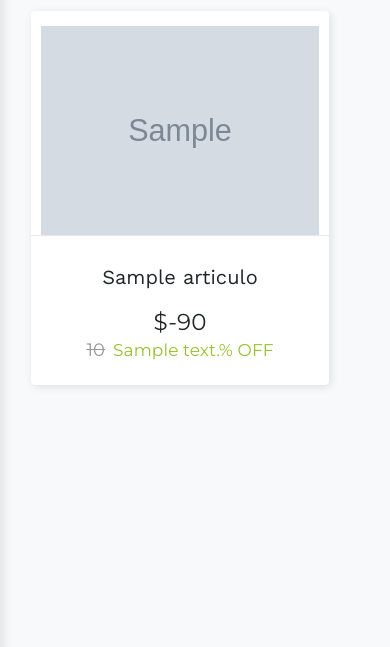
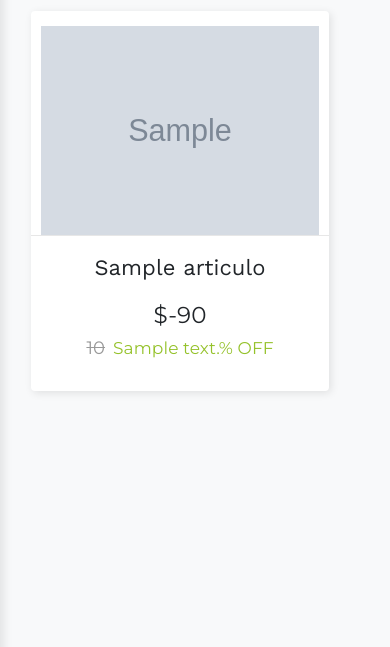
Before and after one commit to JoaquinCardonaRuiz/proyecto-final, a Flask app: template templates/eco-tienda.html in a window 390 px wide. Shown: the part 169-816 px from the top of the page. Run offline with Flask 2, Linux system fonts and the light colour scheme; the template is opened without the code that fills it: most values are stand-ins (such as "Sample title", 1, 10 or a date in 2020); grey boxes marked "Sample" are stand-in pictures; some libraries are stand-ins or nearby versions.

Commit message:
Ahora es responsive.

```diff
--- a/static/css/forms.css
+++ b/static/css/forms.css
@@ -454,20 +454,23 @@
 .price-new{
   font-family: 'Montserrat', sans-serif !important;
   font-size: 23px;
+  margin-top: 2px !important;
 }
 
 .price-old{
   font-family: 'Montserrat', sans-serif !important;
   font-size: 18px;
+  margin-top: -7px;
 }
 
 .title-wrap{
   text-align: center !important;
+  margin-top: -10px;
 }
 
 .title{
   font-family: 'Work Sans', sans-serif;
-  font-size: 20px !important;
+  font-size: 22px !important;
 }
 
 .desc{
--- a/static/js/eco-tienda.js
+++ b/static/js/eco-tienda.js
@@ -0,0 +1,18 @@
+$( window ).resize(function() {
+    cambia_ancho_tarjetas();
+    //alert($( window ).width());
+});
+
+function cambia_ancho_tarjetas(){
+    if ($( window ).width() > 1440){
+        $(".card-column").css({"max-width":"25%"});
+    }
+    else if (($( window ).width() > 578)){
+        $(".card-column").css({"max-width":"33.33%"});
+    }
+    else{
+        $(".card-column").css({"max-width":"100%"});
+    }
+}
+
+cambia_ancho_tarjetas();
--- a/templates/eco-tienda.html
+++ b/templates/eco-tienda.html
@@ -30,7 +30,7 @@
         <div class="container">
             <div class="row">
                 {%for articulo in articulos%}
-                <div class="col-md-4" style="min-width: 250px; transition: width 1s, height 1s, transform 1s;">
+                <div class="col-md-4 card-column" style="min-width: 250px; transition: width 1s, height 1s, transform 1s;">
                     <figure class="card card-product">
                         <div class="img-wrap">
                             <img src="{{articulo.imagen}}" onerror="if (this.src != '/static/img/default-img.png') this.src = '/static/img/default-img.png';">
@@ -40,8 +40,8 @@
                                 <h4 class="title" style="font-size:17px;">{{articulo.nombre}}</h4>
                             </div>
                             <div class="price-wrap h5">
-                                <span class="price-new">${{articulo.valor * (1-nivel.descuento/100)}}</span><br>
-                                <del class="price-old">{{articulo.valor}}</del><span class="price-old desc">{{nivel.descuento|string}}% OFF</span>
+                                <p class="price-new">${{articulo.valor * (1-nivel.descuento/100)}}</p>
+                                <p class="price-old"><del class="price-old">{{articulo.valor}}</del><span class="desc">{{nivel.descuento|string}}% OFF</span></p>
                             </div>
                         </div> <!-- bottom-wrap.// -->
                     </figure>
```
